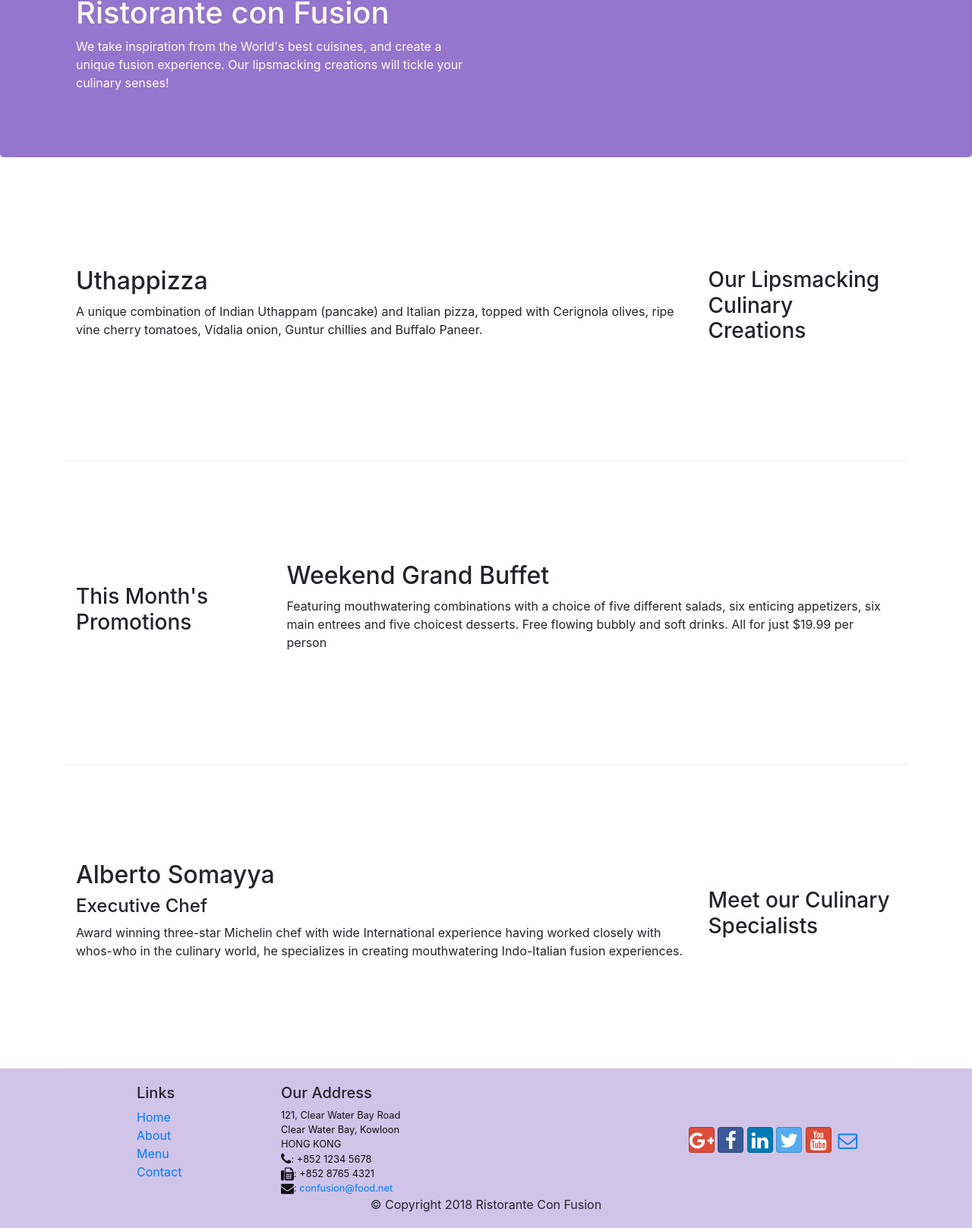
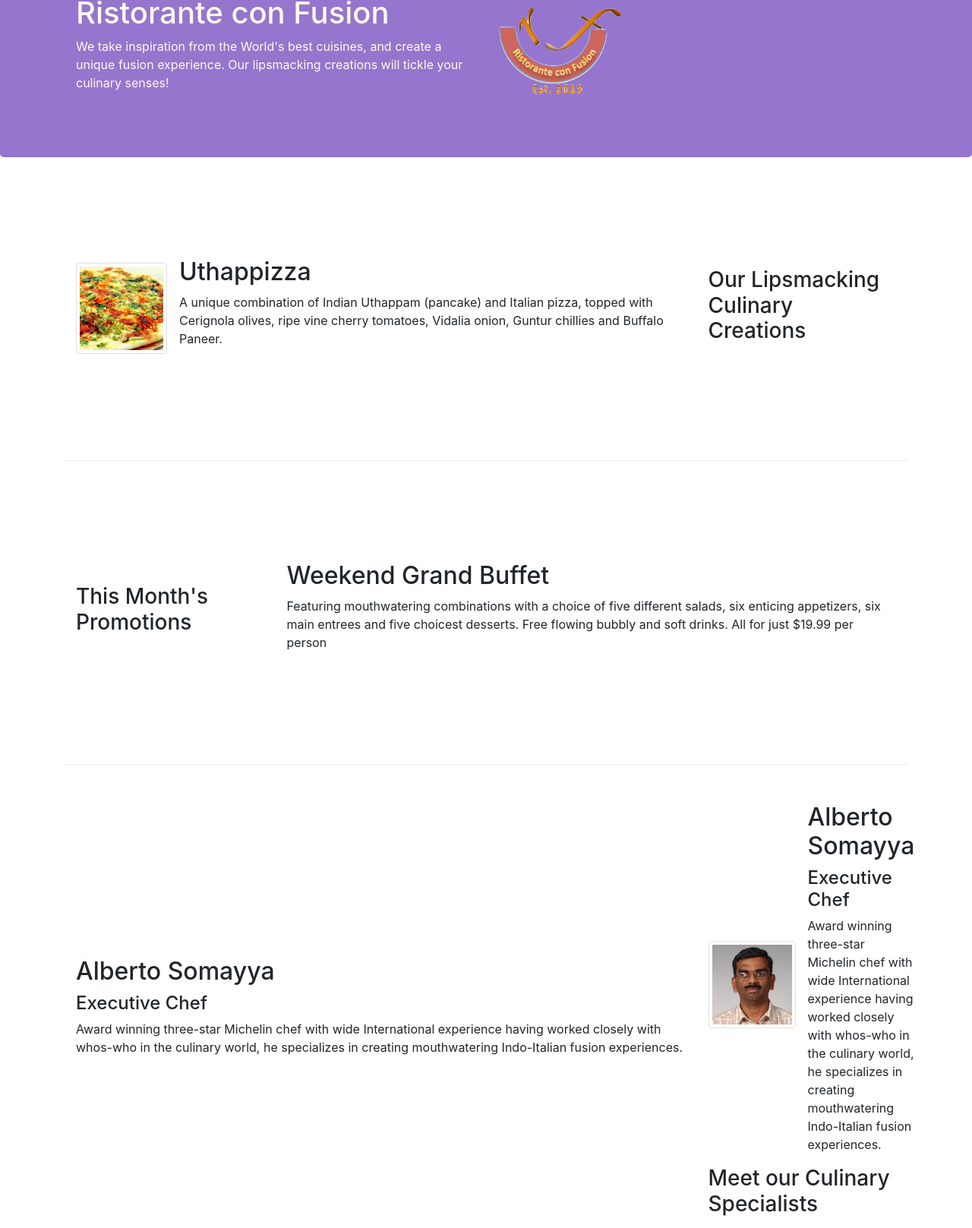
Before and after one commit to azharuddin207/Bootstrap, a website: page index.html in a window 1280 px wide. Shown: the part 127-1744 px from the top of the page at 76% size. Drawn offline with nearby package versions, Linux system fonts and the light colour scheme.

Commit message:
Images and Media

```diff
--- a/index.html
+++ b/index.html
@@ -21,7 +21,7 @@
                         <button class="navbar-toggler" type="button" data-toggle="collapse" data-target="#Navbar">
                                 <span class="navbar-toggler-icon"></span>
                             </button>
-                            <a class="navbar-brand" href="#">Ristorante Con Fusion</a>
+                            <a class="navbar-brand" href="#"><img src="img/logo.png" height="30" width="41"></a>
                             <div class="collapse navbar-collapse" id="Navbar">
 
 
@@ -43,7 +43,8 @@
                     <p class="d-none d-sm-block">We take inspiration from the World's best cuisines, and create a unique fusion experience. Our lipsmacking creations will tickle your culinary senses!</p>
                 </div>
 
-                <div class= "col-12 col-sm">
+                <div class= "col-12 col-sm align-self-center">
+               <img src="img/logo.png" class="img-fluid">
                 </div>
 
             </div>
@@ -56,9 +57,18 @@
                 <h3>Our Lipsmacking Culinary Creations</h3>
             </div>
             <div class="col col-sm order-sm-first col-md">
-                <h2>Uthappizza</h2>
-                <p class="d-none d-sm-block">A unique combination of Indian Uthappam (pancake) and Italian pizza, topped with Cerignola olives, ripe vine cherry tomatoes, Vidalia onion, Guntur chillies and Buffalo Paneer.</p>
-            </div>
+                    <div class="media">
+                            <img class="d-flex mr-3 img-thumbnail align-self-center"
+                                    src="img/uthappizza.png" alt="Uthappizza">
+                            <div class="media-body">
+                                <h2 class="mt-0">Uthappizza</h2>
+                                <p class="d-none d-sm-block">A unique combination of Indian Uthappam (pancake) and
+                                    Italian pizza, topped with Cerignola olives, ripe vine
+                                    cherry tomatoes, Vidalia onion, Guntur chillies and
+                                    Buffalo Paneer.</p>
+                            </div>
+                        </div>
+                 </div>
         </div>
 
 
@@ -73,7 +83,21 @@
         </div>
 
         <div class="row row-content align-items-center">
+
             <div class="col-12 col-sm-4 order-sm-last col-md-3">
+                    <div class="media">
+                            <img class="d-flex mr-3 img-thumbnail align-self-center"
+                                    src="img/alberto.png" alt="Alberto Somayya">
+                            <div class="media-body">
+                                <h2 class="mt-0">Alberto Somayya</h2>
+                                <h4>Executive Chef</h4>
+                                <p class="d-none d-sm-block">Award winning three-star Michelin chef with wide
+                                    International experience having worked closely with
+                                    whos-who in the culinary world, he specializes in
+                                    creating mouthwatering Indo-Italian fusion experiences.
+                                    </p>
+                            </div>
+                        </div>
                 <h3>Meet our Culinary Specialists</h3>
             </div>
             <div class="col col-sm  order-sm-first col-md">
```
Also changed, not shown: contactus.html (+4 -3 lines), img/alberto.png (added), img/buffet.png (added), img/logo.png (added), img/uthappizza.png (added), 1 other file.
